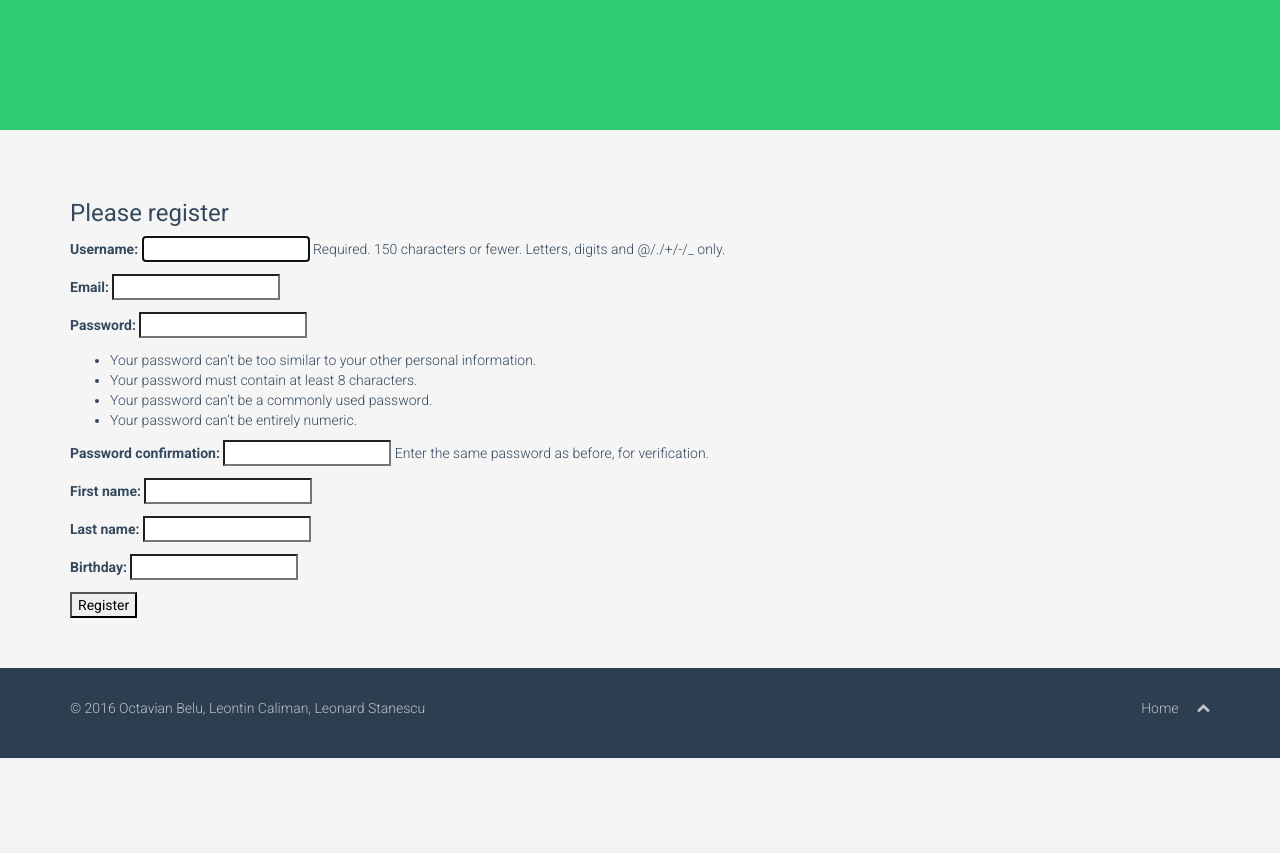
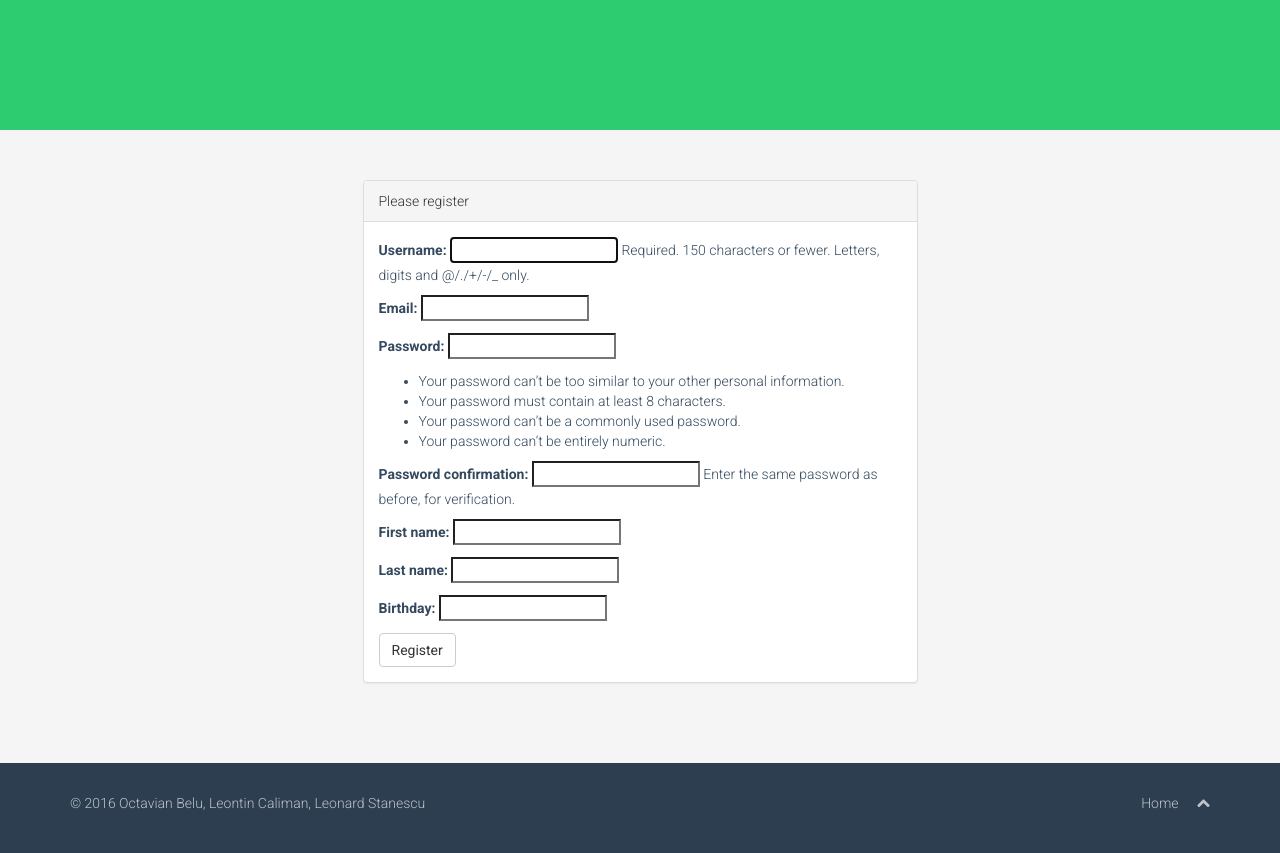
Before and after one commit to awpcourse/hihi-news-portal, a Django app: template news_portal/templates/register_user.html in a window 1280 px wide. Shown: the part 80-933 px from the top of the page. Before the commit the page ends 838 px from the top, so only its background shows below. Run offline with Django 3.2, Linux system fonts and the light colour scheme; the template is opened without the code that fills it: values that come from a table or form of the project are taken from there, others are empty; parts of the project's set-up code (start-up, migrations or seed data) failed here and were passed over.

Commit message:
Fixed all templates

```diff
--- a/news_portal/templates/base.html
+++ b/news_portal/templates/base.html
@@ -70,9 +70,15 @@
 
     <section id="main-content">
         <div class="container">
-            {% block content %}
+            <div class="row">
+                {% block content %}
 
-            {% endblock %}
+                {% endblock %}
+
+                {% block sidebar %}
+
+                {% endblock %}
+            </div>
         </div>
     </section>
 
--- a/news_portal/templates/login.html
+++ b/news_portal/templates/login.html
@@ -9,7 +9,6 @@
         </div>
     {% endif %}
 
-    <div class="row">
     <div class="col-xs-12 col-sm-6 col-sm-offset-3">
         <div class="panel panel-default">
             <div class="panel-heading">Please log in</div>
@@ -22,6 +21,5 @@
             </div>
         </div>
     </div>
-    </div>
 
 {% endblock %}
--- a/news_portal/templates/register_user.html
+++ b/news_portal/templates/register_user.html
@@ -1,11 +1,23 @@
 {% extends 'base.html' %}
 
 {% block content %}
-<h3>Please register</h3>
-  <p class="error">{{ message }}</p>
-  <form method="post">
-    {% csrf_token %}
-    {{ form.as_p }}
-    <button type="submit">Register</button>
-  </form>
+    {% if error_message %}
+        <div class="alert alert-danger alert-dismissible" role="alert">
+          <button type="button" class="close" data-dismiss="alert" aria-label="Close"><span aria-hidden="true">&times;</span></button>
+          {{ error_message }}
+        </div>
+    {% endif %}
+
+    <div class="col-xs-12 col-sm-6 col-sm-offset-3">
+        <div class="panel panel-default">
+            <div class="panel-heading">Please register</div>
+            <div class="panel-body">
+                <form method="post">
+                    {% csrf_token %}
+                    {{ form.as_p }}
+                    <button type="submit" class="btn btn-default">Register</button>
+                </form>
+            </div>
+        </div>
+    </div>
 {% endblock %}
--- a/news_portal/templates/search.html
+++ b/news_portal/templates/search.html
@@ -3,8 +3,7 @@
 
 {% block content %}
 
-    <a href="{% url 'index' %}">Go back</a>
-    <br/>
+    <div class="col-xs-12">
     Search:
      <form method="post">
         {% csrf_token %}
--- a/news_portal/templates/view_post.html
+++ b/news_portal/templates/view_post.html
@@ -79,7 +79,9 @@
             </div><!--/.blog-item-->
         </div>
     </div><!--/.col-sm-8-->
+{% endblock %}
 
+{% block sidebar %}
     <div class="col-sm-4">
         <div class="widget search">
             <form method="post" action="{% url 'search' %}">
@@ -89,5 +91,4 @@
             </form>
         </div>
     </div>
-
 {% endblock %}
--- a/news_portal/urls.py
+++ b/news_portal/urls.py
@@ -21,12 +21,12 @@ from django.contrib.staticfiles.urls import staticfiles_urlpatterns
 urlpatterns = [
     url(r'^admin/', admin.site.urls, name='admin'),
     url(r'^$', views.index, name='index'),
-    url(r'^accounts/login/$', views.login_view, name='login'),
-    url(r'^accounts/logout/$', views.logout_view, name='logout'),
+    url(r'^accounts/login$', views.login_view, name='login'),
+    url(r'^accounts/logout$', views.logout_view, name='logout'),
+    url(r'^account/register$', views.register_user, name='register_user'),
     url(r'^categories/(?P<slug>[^\.]+)', views.view_category, name='view_category'),
     url(r'^news/(?P<slug>[^\.]+)', views.news_details, name='news_details'),
-    url(r'^search/', views.search_view, name='search'),
-    url(r'^account/register_user/$', views.register_user, name='register_user'),
+    url(r'^search', views.search_view, name='search'),
 ]
 
 urlpatterns += staticfiles_urlpatterns()
```
Also changed, not shown: news_portal/templates/index.html (+12 -10 lines), news_portal/templates/view_category.html (+2 -9 lines). Lines whose indentation alone changed are shown as unchanged.
